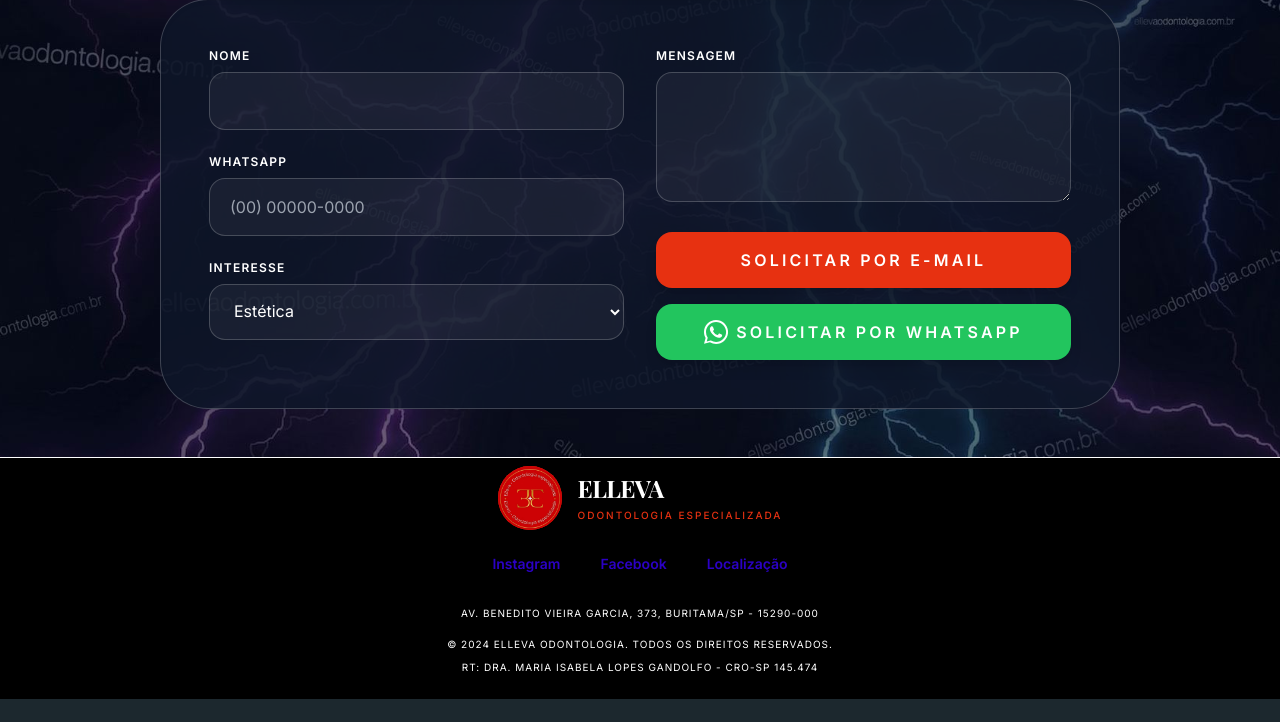
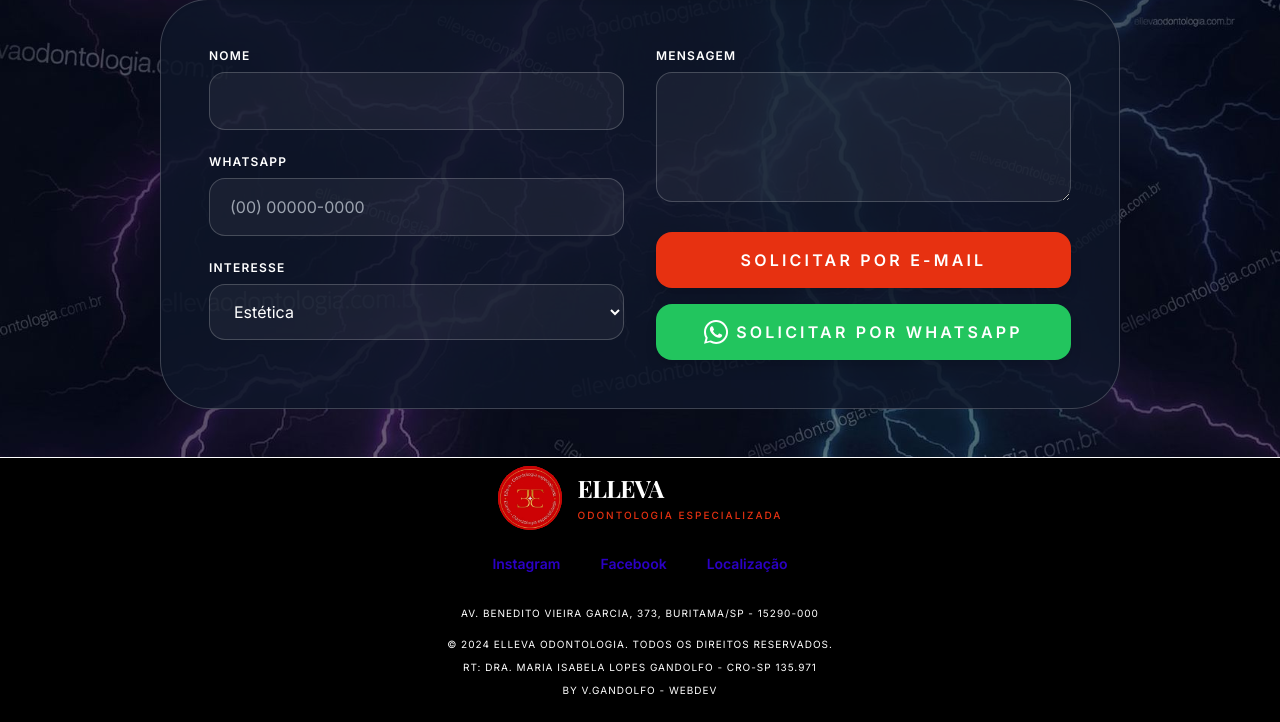
Before and after one commit to valgandolfo/ellevaodonto, a Django app: page / in a window 1280 px wide. Shown: the part 3413-4135 px from the top of the page. Before the commit the page ends 4112 px from the top, so only its background shows below. Run offline with Django 5.2, Linux system fonts and the light colour scheme; some libraries are stand-ins or nearby versions.

Commit message:
Acerto CRO - ATRIBUICAO DE CREDITOS

```diff
--- a/templates/base.html
+++ b/templates/base.html
@@ -280,16 +280,21 @@
 
                 <!-- Links -->
                 <div class="flex space-x-10 mb-8 text-sm font-semibold" style="color: var(--footer-links);">
-                    <a href="https://www.instagram.com/elleva_odontologia/" target="_blank" rel="noopener noreferrer" class="transition-colors hover:text-[var(--footer-links-hover)]">Instagram</a>
-                    <a href="https://www.facebook.com/isabela.gandolfo" target="_blank" rel="noopener noreferrer" class="transition-colors hover:text-[var(--footer-links-hover)]">Facebook</a>
-                    <a href="https://www.google.com/maps/search/?api=1&query=Av.Benedito+Vieira+Garcia,+373,+Buritama+SP" target="_blank" rel="noopener noreferrer" class="transition-colors hover:text-[var(--footer-links-hover)]">Localização</a>
+                    <a href="https://www.instagram.com/elleva_odontologia/" target="_blank" rel="noopener noreferrer"
+                        class="transition-colors hover:text-[var(--footer-links-hover)]">Instagram</a>
+                    <a href="https://www.facebook.com/isabela.gandolfo" target="_blank" rel="noopener noreferrer"
+                        class="transition-colors hover:text-[var(--footer-links-hover)]">Facebook</a>
+                    <a href="https://www.google.com/maps/search/?api=1&query=Av.Benedito+Vieira+Garcia,+373,+Buritama+SP"
+                        target="_blank" rel="noopener noreferrer"
+                        class="transition-colors hover:text-[var(--footer-links-hover)]">Localização</a>
                 </div>
 
                 <!-- Copyright -->
                 <div class="text-[10px] uppercase tracking-widest space-y-2" style="color: var(--footer-texto);">
                     <p class="mb-4">Av. Benedito Vieira Garcia, 373, Buritama/SP - 15290-000</p>
                     <p>&copy; 2024 Elleva Odontologia. Todos os direitos reservados.</p>
-                    <p>RT: Dra. Maria Isabela Lopes Gandolfo - CRO-SP 145.474</p>
+                    <p>RT: Dra. Maria Isabela Lopes Gandolfo - CRO-SP 135.971</p>
+                    <p>By V.Gandolfo - WebDev</p>
                 </div>
             </div>
         </div>
```
Also changed, not shown: 1 other file.
